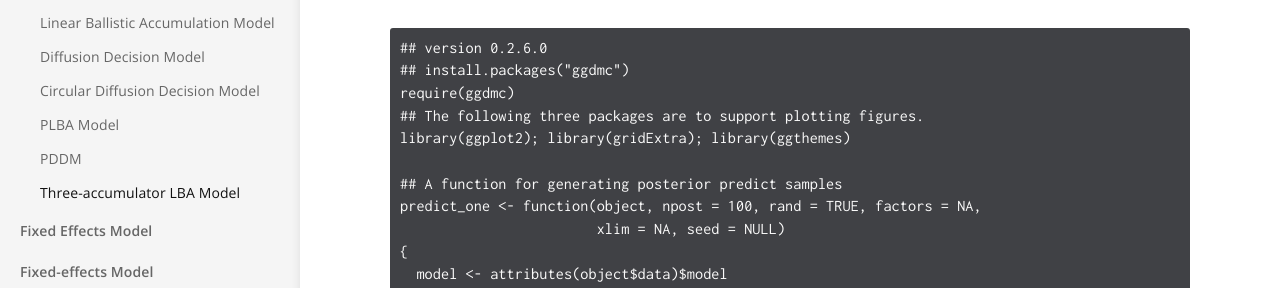
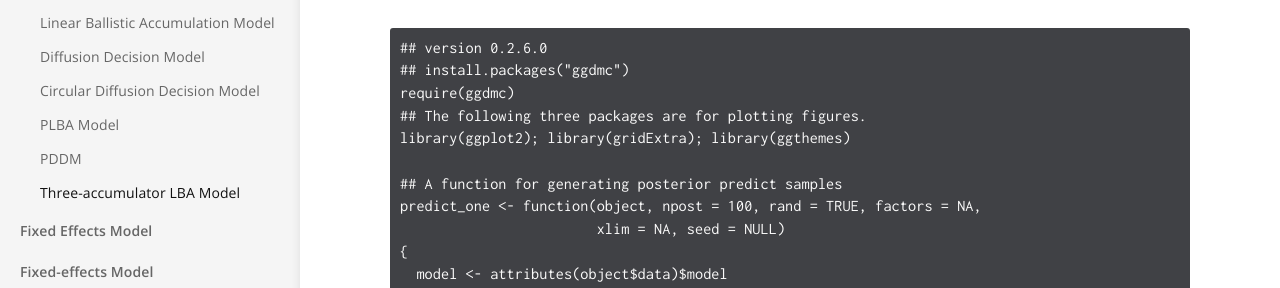
Before and after one commit to yxlin/yxlin.github.io, a Jekyll site: the page built from _docs/cognitive-model/lba3.md, in a window 1280 px wide and 1400 px high. Shown: the part 391-679 px from the top of the window. Built offline with Jekyll 4.4.1, drawn with Linux system fonts in a browser that asks for light colours; some of the changed text lies outside the part shown.

Commit message:
add lba3.md

```diff
--- a/_docs/cognitive-model/lba3.md
+++ b/_docs/cognitive-model/lba3.md
@@ -15,7 +15,7 @@ Some pre-analysis set up work.
 ## version 0.2.6.0
 ## install.packages("ggdmc")
 require(ggdmc)
-## The following three packages are to support plotting figures.
+## The following three packages are for plotting figures.
 library(ggplot2); library(gridExtra); library(ggthemes)
 
 ## A function for generating posterior predict samples
```
